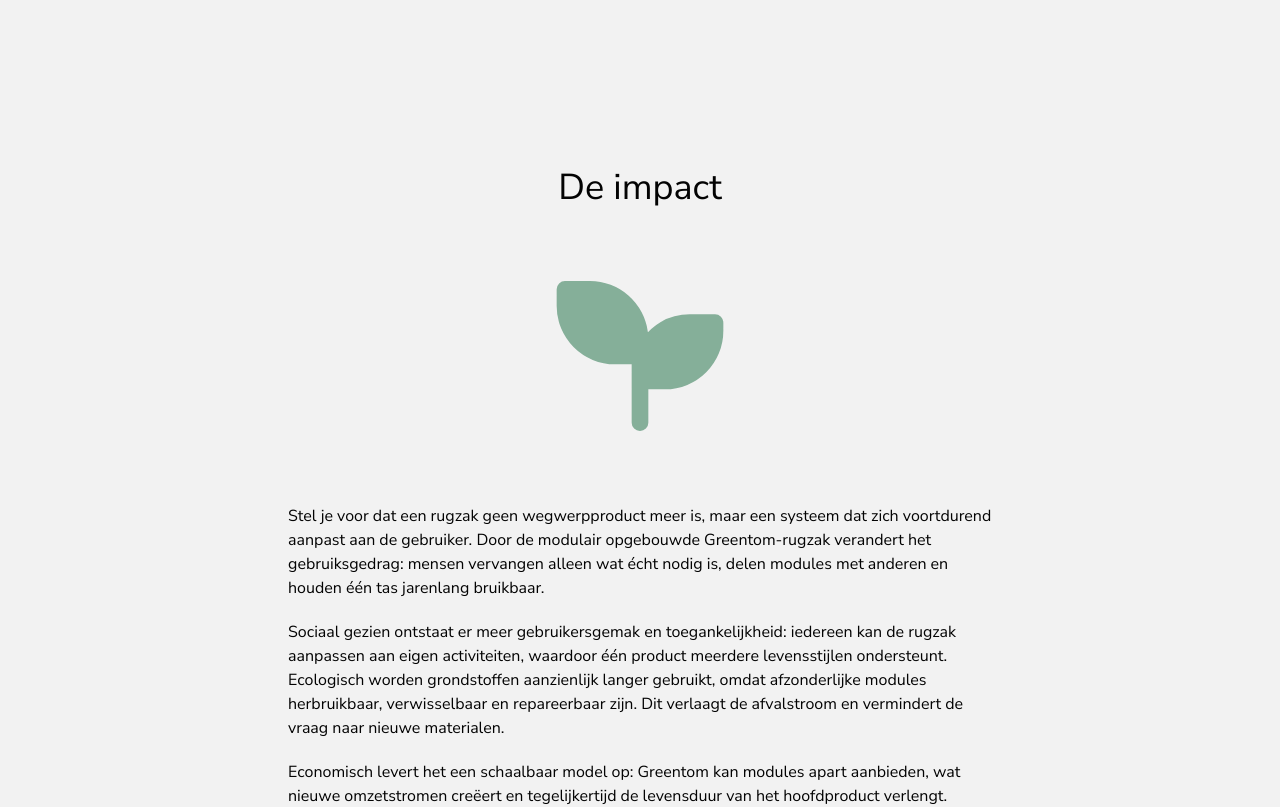
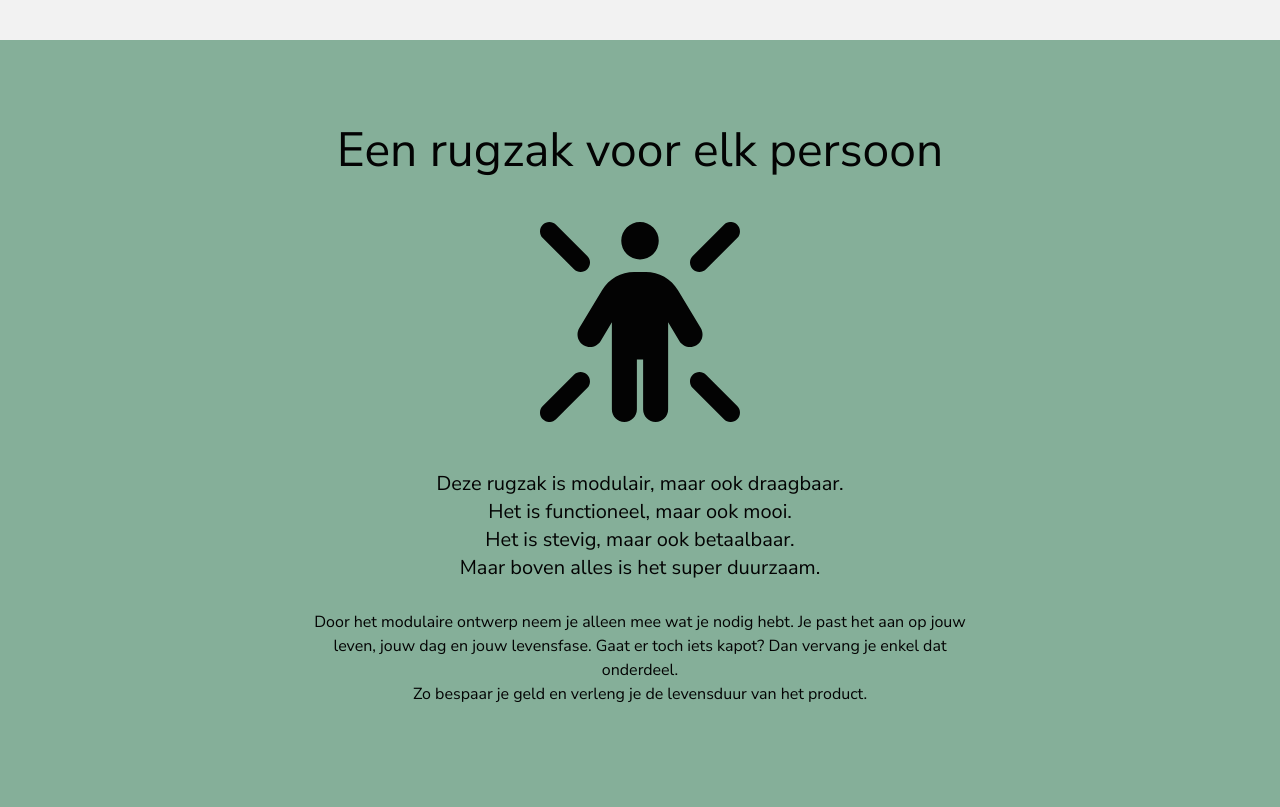
Before and after one commit to jordyslagter/circulaire-impact, a Next.js app in the folder pitchdeck/: page / in a window 1280 px wide. Shown: the part 4760-5567 px from the top of the page. Built offline with nearby package versions, Linux system fonts and the light colour scheme.

Commit message:
Added Beleving

```diff
--- /dev/null
+++ b/pitchdeck/src/components/sections/Beleving.tsx
@@ -0,0 +1,34 @@
+import { FC, useRef } from "react";
+import { Section } from "../Section";
+import clsx from "clsx";
+import { FaPersonRays } from "react-icons/fa6";
+
+export const Beleving: FC = () => {
+
+  return (
+    <Section
+      className={clsx(
+        "bg-gtgreen flex flex-col content-center items-center justify-center",
+      )}
+    >
+      <h1 className={clsx("z-10 text-5xl")}>
+        Een rugzak voor elk persoon
+      </h1>
+      <FaPersonRays size={200} className={clsx("mt-12")} />
+      <div className={clsx("flex max-w-200 flex-col gap-1 p-12")}>
+        <p className={clsx("text-xl text-center")}>
+          Deze rugzak is modulair, maar ook draagbaar. <br/>
+          Het is functioneel, maar ook mooi. <br/>
+          Het is stevig, maar ook betaalbaar. <br/>
+          Maar boven alles is het super duurzaam.
+        </p>
+        <p className={clsx("mt-6 text-center max-w-2xl mx-auto")}>
+          Door het modulaire ontwerp neem je alleen mee wat je nodig hebt.
+          Je past het aan op jouw leven, jouw dag en jouw levensfase.
+          Gaat er toch iets kapot? Dan vervang je enkel dat onderdeel. <br/>
+          Zo bespaar je geld en verleng je de levensduur van het product.
+        </p>
+      </div>
+    </Section>
+  );
+};
--- a/pitchdeck/src/pages/index.tsx
+++ b/pitchdeck/src/pages/index.tsx
@@ -8,6 +8,7 @@
 import { Listing } from "../components/sections/Listing";
 import { Products } from "../components/sections/Products";
 import { Uitdaging } from "../components/sections/Uitdaging";
+import { Beleving } from "../components/sections/Beleving";
 
 //TODO: Logos toevoegen aan de landing.
 //TODO: Add section about existing greentom products
@@ -25,6 +26,7 @@
       <Products />
       <Uitdaging />
       <Idea />
+      <Beleving />
       <Impact />
       <Future />
     </>
```
